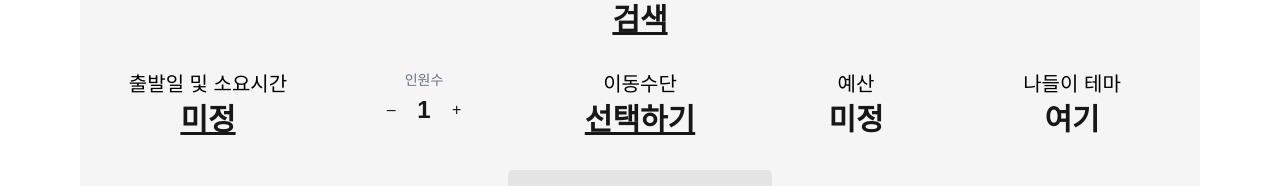
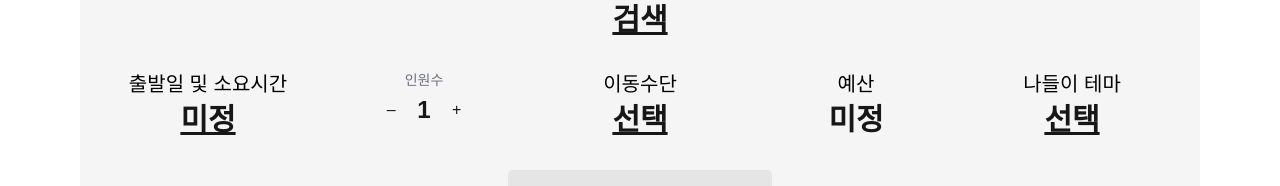
Before and after one commit to Club-PARD/6th_MASIL_FE, a Next.js app: page /main in a window 1280 px wide. Shown: the part 342-528 px from the top of the page. Built offline with nearby package versions, Linux system fonts and the light colour scheme.

Commit message:
feat: theme moda main과 연결

```diff
--- a/src/components/ThemeModal.tsx
+++ b/src/components/ThemeModal.tsx
@@ -7,6 +7,10 @@ type Props = {
   open: boolean;
   onClose: () => void;
 };
+
+const THEME_OPTIONS: Array<
+  "" | "축제·문화 탐방" | "원데이 클래스 체험" | "자연 경관 감상" | "쇼핑"
+> = ["축제·문화 탐방", "원데이 클래스 체험", "자연 경관 감상", "쇼핑"];
 
 export default function ThemeModal({ open, onClose }: Props) {
   const { theme, setTheme } = useThemeState();
--- a/src/pages/main.tsx
+++ b/src/pages/main.tsx
@@ -14,11 +14,16 @@ import "swiper/css/navigation";
 import "swiper/css/pagination";
 
 //전역 변수
-import { useTripStore,useMoveState } from "@/stores/useTripStore";
+import {
+  useTripStore,
+  useMoveState,
+  useThemeState,
+} from "@/stores/useTripStore";
 
 //모달 불러오기
 import DateTimeModal from "@/components/DateTimeModal";
 import MoveModal from "@/components/MoveModal";
+import ThemeModal from "@/components/ThemeModal";
 
 //hook
 export default function TripFilter() {
@@ -26,13 +31,15 @@ export default function TripFilter() {
   const [people, setPeople] = useState(1);
 
   //zustand
-  const { date, startTime, endTime, guideType, } = useTripStore();
-  const {car} = useMoveState();
+  const { date, startTime, endTime, guideType } = useTripStore();
+  const { car } = useMoveState();
+  const { theme } = useThemeState();
+
   //모달 관리
   const [isModalOpen, setIsModalOpen] = useState(false); //1번모달
   const [isMoveOpen, setIsMoveOpen] = useState<boolean>(false); //이동모달
-
-
+  const [isBudgetOpen, setIsBudgetOpen] = useState<boolean>(false); //예산 모달
+  const [isThemeOpen, setIsThemeOpen] = useState<boolean>(false); //테마 모달
 
   // 지도 api
   const openPostcode = () => {
@@ -112,7 +119,6 @@ export default function TripFilter() {
 
           {/* 그리드 */}
           <div className="mt-8 grid grid-cols-2 md:grid-cols-5 gap-y-8 gap-x-6 text-center">
-
             {/* 출발일 및 소요시간 */}
             <div className="cursor-pointer select-none">
               <div className="text-black text-xl">출발일 및 소요시간</div>
@@ -123,7 +129,9 @@ export default function TripFilter() {
                 onClick={() => setIsModalOpen(true)}
                 role="button"
                 tabIndex={0}
-                onKeyDown={(e) => (e.key === "Enter" || e.key === " ") && setIsModalOpen(true)}
+                onKeyDown={(e) =>
+                  (e.key === "Enter" || e.key === " ") && setIsModalOpen(true)
+                }
               >
                 <div>
                   {date || "미정"}
@@ -148,9 +156,7 @@ export default function TripFilter() {
                   onClick={() => setPeople((n) => Math.max(0, n - 1))}
                   disabled={people === 0}
                   className={`w-7 h-7 rounded-full active:scale-95 ${
-                    people === 0
-                      ? "text-gray-300"
-                      : "hover:bg-gray-50 "
+                    people === 0 ? "text-gray-300" : "hover:bg-gray-50 "
                   }`}
                   aria-label="감소"
                 >
@@ -161,9 +167,7 @@ export default function TripFilter() {
                   onClick={() => setPeople((n) => Math.min(9, n + 1))}
                   disabled={people === 9}
                   className={`w-7 h-7 rounded-full active:scale-95 ${
-                    people === 9
-                      ? "text-gray-300"
-                      : "hover:bg-gray-50 "
+                    people === 9 ? "text-gray-300" : "hover:bg-gray-50 "
                   }`}
                   aria-label="증가"
                 >
@@ -184,37 +188,48 @@ export default function TripFilter() {
                   (e.key === "Enter" || e.key === " ") && setIsMoveOpen(true)
                 }
               >
-              <div>
-                {car || "선택하기"}
+                <div>{car || "선택"}</div>
+              </div>
+            </div>
+
+            {/* 이동수단 모달 */}
+            {isMoveOpen && (
+              <MoveModal
+                open={isMoveOpen}
+                onClose={() => setIsMoveOpen(false)}
+              />
+            )}
+
+            {/* 예산 */}
+            <div className="cursor-pointer select-none">
+              <div className="text-black text-xl">예산</div>
+              <div className="mt-1 text-3xl font-semibold">미정</div>
+            </div>
+
+            {/* 나들이 테마 */}
+            <div className="cursor-pointer select-none">
+              <div className="text-black text-xl">나들이 테마</div>
+              <div
+                className="mt-1 text-3xl font-semibold underline"
+                onClick={() => setIsThemeOpen(true)} // 나들이 테마 모달 열림
+                role="button"
+                tabIndex={0}
+                onKeyDown={(e) =>
+                  (e.key === "Enter" || e.key === " ") && setIsThemeOpen(true)
+                }
+              >
+                <div>{theme || "선택"}</div>
               </div>
             </div>
           </div>
 
-          {/* 이동수단 모달 */}
-          {isMoveOpen && <MoveModal open={isMoveOpen} onClose={() => setIsMoveOpen(false)} />}
-
-          {/* 예산 */}
-            <div
-              className="cursor-pointer select-none"
-            >
-              <div className="text-black text-xl">예산</div>
-              <div className="mt-1 text-3xl font-semibold">
-                미정
-              </div>
-            </div>
-
-
-            {/* 나들이 테마 */}
-            <div
-              className="cursor-pointer select-none"
-              onClick={() => console.log("테마 모달 오픈")}
-            >
-              <div className="text-black text-xl">나들이 테마</div>
-              <div className="mt-1 text-3xl font-semibold">
-                여기
-              </div>
-            </div>
-          </div>
+          {/* 나들이 테마 모달 */}
+          {isThemeOpen && (
+            <ThemeModal
+              open={isThemeOpen}
+              onClose={() => setIsThemeOpen(false)}
+            />
+          )}
 
           {/* 버튼 */}
           <div className="flex justify-center mt-8">
```
Lines whose indentation alone changed are shown as unchanged.
